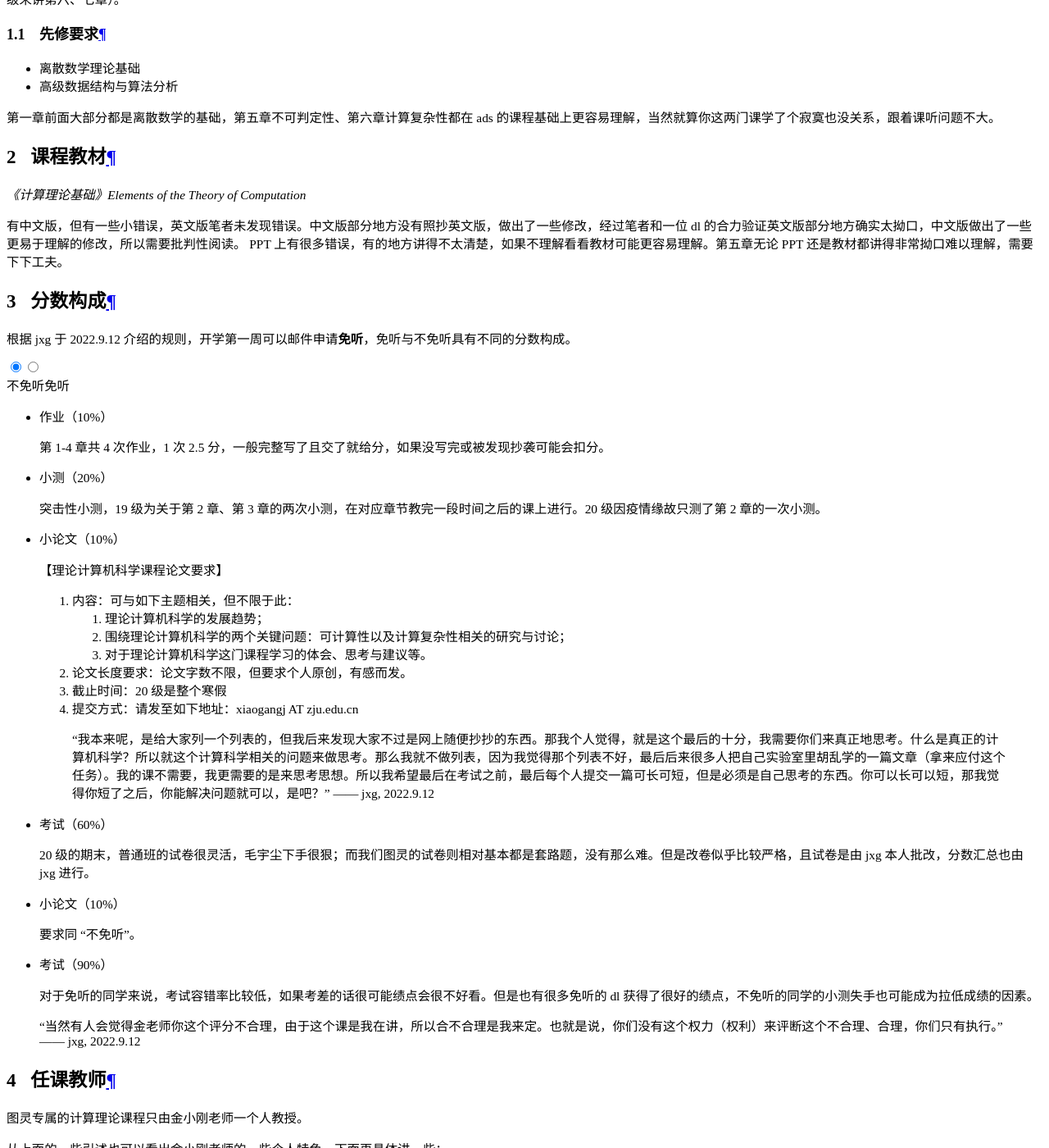
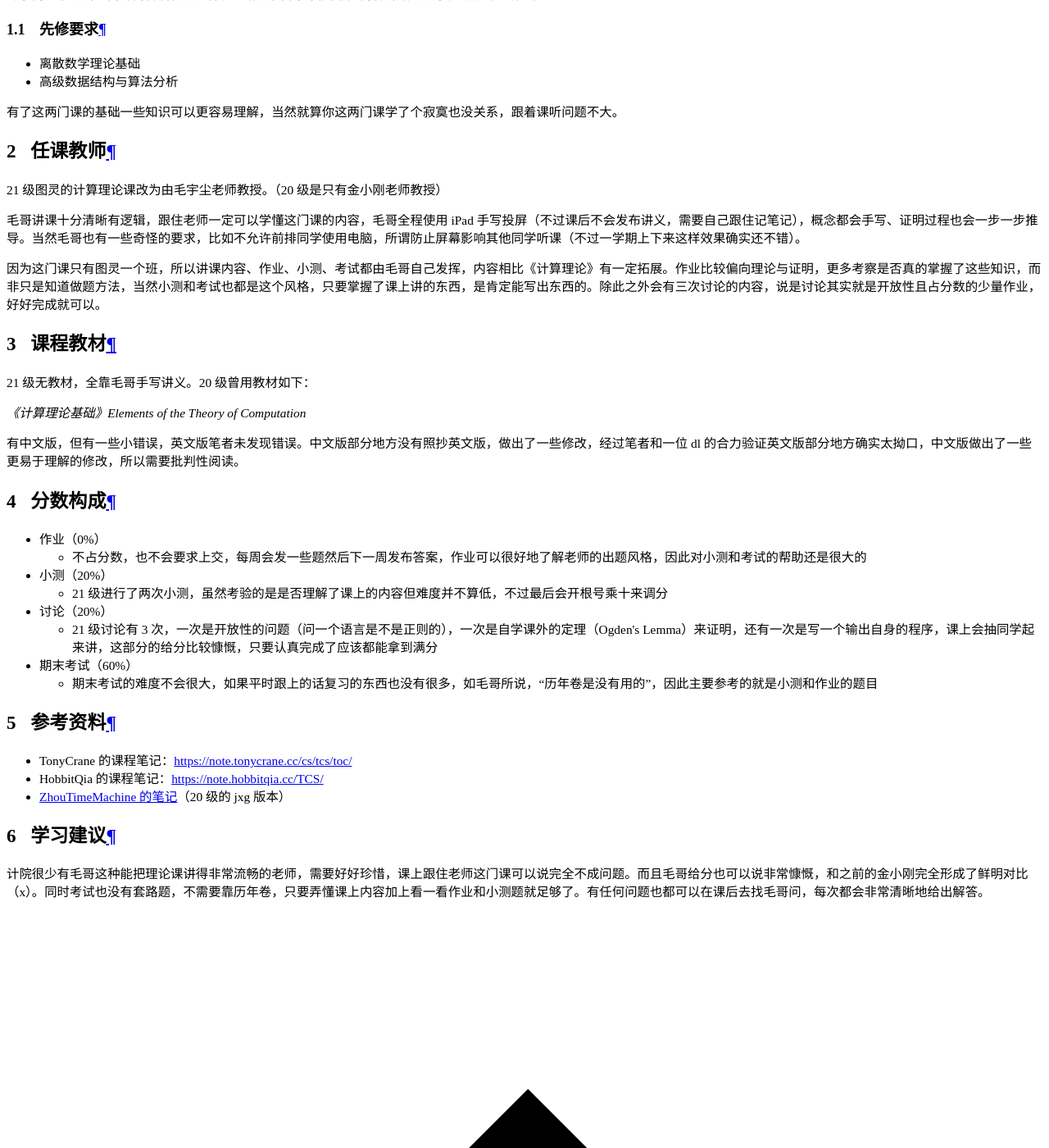
Before and after one commit to ZJU-Turing/TuringCourses, an MkDocs documentation site: the page built from docs/major_basic/theory_of_computation/index.md, in a window 1280 px wide and 1400 px high, scrolled down 18852 px. Shown: the whole window at 82% size. Built offline with MkDocs 1.6.1 and Material for MkDocs 9.7.7, drawn with Linux system fonts in a browser that asks for light colours; comment, search, counter and statistics services are not loaded; some of the changed text lies outside the part shown.

Commit message:
docs: 更新 toc、添加 ppl 课程内容 (#124)

```diff
--- a/docs/major_basic/theory_of_computation/index.md
+++ b/docs/major_basic/theory_of_computation/index.md
@@ -6,118 +6,84 @@
 <span class="badge is-badge">IS 专业基础</span>
 </div>
 
+!!! warning "21 级（23 秋冬）课程内容有较大变化，如需 20 级金小刚老师版本内容请查阅修改历史"
+
 ## 课程学习内容
 
-课程主要内容为《计算理论基础》(*Elements of the Theory of Computation*) 的前五章：
+课程主要内容为计算理论的基础知识，包括：
 
-* 第一章 集合、关系与语言
-    - 课程基本概念、常用记号和常用证明方法的说明，以及**正则表达式**、**正则语言**
-    - 定义了正则表达式，利用映射从正则表达式定义出正则语言
-    - 第一章之后，正则语言记号便不再严格，直接**使用正则表达式表示正则语言**
-* 第二章 有限自动机 (Finite Automata, FA)
-    - **确定性**和**非确定性**的有限自动机 (DFA 和 NFA)
+- 语言、自动机与正则表达式
+    - 课程基本概念、常用记号、语言的定义
+    - **确定性**和**非确定性**的有限自动机（DFA 和 NFA）
     - DFA 和 NFA 的等价性，NFA 转 DFA 的方法
-    - **正则语言**和 FA 的等价性，互相转换的方法
+    - **正则语言**的定义，正则语言和 FA 的等价性，互相转换的方法
     - 正则语言封闭运算，**泵定理** (pumping theorem)，如何证明不正则
-    - DFA 的状态最小化方法（有星号，似乎没考过）
-    - FA 相关算法（有星号，似乎没考过，但有助于复习理解，且小测出现过）
-* 第三章 上下文无关语言 (Context-Free Language, CFL)
-    - 上下文无关**语法** (CFG) 和**语法分析树** (parse tree)
-    - **下推自动机** (pushdown automata, PDA) ，PDA 和 CFG 等价性，互相转换的方法
+    - DFA 的状态最小化方法
+* 上下文无关语言 (Context-Free Language, CFL)
+    - 上下文无关**语法** (CFG) 的定义，CFG 和 CFL 的关系
+    - Chomsky 范式 (CNF)，转换 CNF 的方法
+    - **下推自动机** (pushdown automata, PDA)，PDA 和 CFG 等价性
     - CFL 封闭运算，**泵定理**，如何证明不是 CFL
-    - CFG 相关算法，Chomsky 范式 (CNF) ，CFG 转 CNF ，基于 CNF 的动态规划成员判定算法（无星号，但似乎没考过）
-* 第四章 图灵机 (Turing Machine, TM)
-    - TM, TM 的计算（**判定/半判定**语言，**计算函数**），递归函数
-    - **k-tape TM** 和 **standard TM** (STM) 的等价性，**nondeterministic TM** (NTM) 和 STM 的等价性
-    - （无限制）**语法** (grammar, or unrestricted grammar)，以及和 STM 的等价性
-    - **原始递归函数**，μ-递归函数，μ-递归和递归的等价性
-* 第五章 不可判定性 (Undecidability)
+* 图灵机 (Turing Machine, TM) 基础
+    - TM 定义、TM 构建、TM 的功能（**判定/半判定**语言，**计算函数**），递归函数
+    - 变种图灵机、非确定性图灵机与标准确定性图灵机 (STM) 的等价性
+* 不可判定性 (Undecidability)
     - Church-Turing 论题
-    - **通用图灵机** (UTM) 的编码与实现
-    - **停机问题**，递归/递归可枚举语言的封闭运算
-    - **规约**，问题的不可判定性证明
-    - 递归语言性质，**枚举**和字典序枚举，Rice 定理
-* 第六章 计算复杂性 (20 级未讲)
-* 第七章 NP 完全性 (20 级未讲)
+    - 可判定问题的图灵机构建方法与**规约**
+    - **停机问题**，及可由停机问题规约出的其他问题的不可判定性证明
+    - Rice 定理与通用的可/不可判定或半判定的证明方法
+    - 程序的自输出问题与 Recursion 定理、语言的**枚举**和字典序枚举（略讲）
+* 函数的可计算性
+    - 原始递归函数定义、μ 递归函数定义、μ 递归函数与可计算函数的等价性
+* 复杂度理论
+    - 时间复杂度，P、NP、NP 完全问题的定义及与图灵机关系
+    - SAT/3-SAT 问题、Clique 问题、Vertex Cover 问题属于 NP 完全问题的证明
+    - 空间复杂度，PSPACE、NPSPACE、EXP 问题的定义与关系
+    - Savitch's Theorem 与 Hierarchy Theorem
 
-为了向大家说明这门课内容看似少实际多、补天困难，我刻意把内容介绍写成了复习提纲的形式。上课基本讲前五章，第六、七章可能会视情况讲解（但考试基本全是前五章的内容，20 级未讲第六、七章）。
+为了向大家说明这门课内容看似少实际多、补天困难，我刻意把内容介绍写成了复习提纲的形式。
 
 ### 先修要求
 
 - 离散数学理论基础
 - 高级数据结构与算法分析
 
-第一章前面大部分都是离散数学的基础，第五章不可判定性、第六章计算复杂性都在 ads 的课程基础上更容易理解，当然就算你这两门课学了个寂寞也没关系，跟着课听问题不大。
+有了这两门课的基础一些知识可以更容易理解，当然就算你这两门课学了个寂寞也没关系，跟着课听问题不大。
+
+## 任课教师
+
+21 级图灵的计算理论课改为由毛宇尘老师教授。（20 级是只有金小刚老师教授）
+
+毛哥讲课十分清晰有逻辑，跟住老师一定可以学懂这门课的内容，毛哥全程使用 iPad 手写投屏（不过课后不会发布讲义，需要自己跟住记笔记），概念都会手写、证明过程也会一步一步推导。当然毛哥也有一些奇怪的要求，比如不允许前排同学使用电脑，所谓防止屏幕影响其他同学听课（不过一学期上下来这样效果确实还不错）。
+
+因为这门课只有图灵一个班，所以讲课内容、作业、小测、考试都由毛哥自己发挥，内容相比《计算理论》有一定拓展。作业比较偏向理论与证明，更多考察是否真的掌握了这些知识，而非只是知道做题方法，当然小测和考试也都是这个风格，只要掌握了课上讲的东西，是肯定能写出东西的。除此之外会有三次讨论的内容，说是讨论其实就是开放性且占分数的少量作业，好好完成就可以。
 
 ## 课程教材
 
+21 级无教材，全靠毛哥手写讲义。20 级曾用教材如下：
+
 *《计算理论基础》Elements of the Theory of Computation*
 
-有中文版，但有一些小错误，英文版笔者未发现错误。中文版部分地方没有照抄英文版，做出了一些修改，经过笔者和一位 dl 的合力验证英文版部分地方确实太拗口，中文版做出了一些更易于理解的修改，所以需要批判性阅读。 PPT 上有很多错误，有的地方讲得不太清楚，如果不理解看看教材可能更容易理解。第五章无论 PPT 还是教材都讲得非常拗口难以理解，需要下下工夫。
+有中文版，但有一些小错误，英文版笔者未发现错误。中文版部分地方没有照抄英文版，做出了一些修改，经过笔者和一位 dl 的合力验证英文版部分地方确实太拗口，中文版做出了一些更易于理解的修改，所以需要批判性阅读。
 
 ## 分数构成
 
-根据 jxg 于 2022.9.12 介绍的规则，开学第一周可以邮件申请**免听**，免听与不免听具有不同的分数构成。
+- 作业（0%）
+    - 不占分数，也不会要求上交，每周会发一些题然后下一周发布答案，作业可以很好地了解老师的出题风格，因此对小测和考试的帮助还是很大的
+- 小测（20%）
+    - 21 级进行了两次小测，虽然考验的是是否理解了课上的内容但难度并不算低，不过最后会开根号乘十来调分
+- 讨论（20%）
+    - 21 级讨论有 3 次，一次是开放性的问题（问一个语言是不是正则的），一次是自学课外的定理（Ogden's Lemma）来证明，还有一次是写一个输出自身的程序，课上会抽同学起来讲，这部分的给分比较慷慨，只要认真完成了应该都能拿到满分
+- 期末考试（60%）
+    - 期末考试的难度不会很大，如果平时跟上的话复习的东西也没有很多，如毛哥所说，“历年卷是没有用的”，因此主要参考的就是小测和作业的题目
 
-=== "不免听"
-
-    * 作业（10%）
-
-        第 1-4 章共 4 次作业，1 次 2.5 分，一般完整写了且交了就给分，如果没写完或被发现抄袭可能会扣分。
-
-    * 小测（20%）
-
-        突击性小测，19 级为关于第 2 章、第 3 章的两次小测，在对应章节教完一段时间之后的课上进行。20 级因疫情缘故只测了第 2 章的一次小测。
-
-    * 小论文（10%）
-
-        【理论计算机科学课程论文要求】
-
-        1. 内容：可与如下主题相关，但不限于此：
-            1. 理论计算机科学的发展趋势；
-            2. 围绕理论计算机科学的两个关键问题：可计算性以及计算复杂性相关的研究与讨论；
-            3. 对于理论计算机科学这门课程学习的体会、思考与建议等。
-        2. 论文长度要求：论文字数不限，但要求个人原创，有感而发。
-        3. 截止时间：20 级是整个寒假
-        4. 提交方式：请发至如下地址：xiaogangj AT zju.edu.cn
-
-        > “我本来呢，是给大家列一个列表的，但我后来发现大家不过是网上随便抄抄的东西。那我个人觉得，就是这个最后的十分，我需要你们来真正地思考。什么是真正的计算机科学？所以就这个计算科学相关的问题来做思考。那么我就不做列表，因为我觉得那个列表不好，最后后来很多人把自己实验室里胡乱学的一篇文章（拿来应付这个任务）。我的课不需要，我更需要的是来思考思想。所以我希望最后在考试之前，最后每个人提交一篇可长可短，但是必须是自己思考的东西。你可以长可以短，那我觉得你短了之后，你能解决问题就可以，是吧？” —— jxg, 2022.9.12
-
-    * 考试（60%）
-
-        20 级的期末，普通班的试卷很灵活，毛宇尘下手很狠；而我们图灵的试卷则相对基本都是套路题，没有那么难。但是改卷似乎比较严格，且试卷是由 jxg 本人批改，分数汇总也由 jxg 进行。
-
-=== "免听"
-
-    * 小论文（10%）
-
-        要求同 “不免听”。
-
-    * 考试（90%）
-
-        对于免听的同学来说，考试容错率比较低，如果考差的话很可能绩点会很不好看。但是也有很多免听的 dl 获得了很好的绩点，不免听的同学的小测失手也可能成为拉低成绩的因素。
-
-> “当然有人会觉得金老师你这个评分不合理，由于这个课是我在讲，所以合不合理是我来定。也就是说，你们没有这个权力（权利）来评断这个不合理、合理，你们只有执行。” —— jxg, 2022.9.12
-
-## 任课教师
-
-图灵专属的计算理论课程只由金小刚老师一个人教授。
-
-从上面的一些引述也可以看出金小刚老师的一些个人特色，下面再具体讲一些：
-
-1. jxg 前四章讲得非常清楚，笔者个人认为比毛宇尘老师讲得更清楚。
-2. jxg 第一节课可能会让部分同学血压飙升，但是之后他就不会这样上课了。（但是可能偶尔穿插5分钟的即兴）
-3. 20 级不知道是不是因为网课让 jxg 讲课太慢了，他用两节课快速过完了理解难度极高的第五章，讲得不太清楚，而这一块是必考的。
-4. 由于这门课是众所周知的图灵专属、计算理论换皮课，大家在选课上并没有选择。但是可以选择听 myc 老师的计算理论课，如果免听的话可以直接过去听，不免听的话要注意突击小测，或者听智云。
 
 ## 参考资料
-- [ZhouTimeMachine 的笔记](https://zhoutimemachine.github.io/note/courses/toc/)
+
+- TonyCrane 的课程笔记：https://note.tonycrane.cc/cs/tcs/toc/
+- HobbitQia 的课程笔记：https://note.hobbitqia.cc/TCS/
+- [ZhouTimeMachine 的笔记](https://zhoutimemachine.github.io/note/courses/toc/)（20 级的 jxg 版本）
 
 ## 学习建议
-笔者个人认为 jxg 的前 4 章加上 myc 的第 5 章授课可能是不错的选择，部分 dl 认为看教材也很不错，这本教材的中文版虽然有一些错误也还算不错，如果已经掌握了看英文教材的能力那么看英文教材再好不过了，也有部分 dl 认为教材太老太绕，那么可以看一些别的参考书。
 
-如果有的题目技巧性非常强让你写不出来，也不必心态爆炸，毕竟理论计算机科学确实很多地方是很讲究灵感的，可计算性理论、计算复杂性理论也有很多问题非常困难甚至尚未解决，一道题可能加了一个约束就从简单题变成了未决题。这门课正如名字所说，是一门“导引”，有的人可能就此打开了理论计算机科学的大门，有的人可能借此意识到自己的门被锁死了，这都是有意义的。曾有佬云，“小学奥数” 。所以能为则为之，不能为也要做好心理准备，学得差不多也就行。
-
-免听的同学建议平时还是要学，否则可能会被温水煮青蛙，而这门课平时不学最后补天是非常困难的，成绩可能非常难看。建议如果不喜欢金小刚老师的授课特色，可以选择毛宇尘老师的《计算理论》进行旁听。考试要注意，免听的 90% 注定了低容错率，平时免听换来的时间需要用来更好地学习，不要仅仅是耗散在隐危之上、安逸之中了。
-
-**考前建议一定要看看历年卷**。金小刚老师还是喜欢出套路题的，可能面向历年卷的复习拟合度会非常高。同时金小刚老师最后一节课可能会讲解一些题目，要认真听，漏题不至于，但是对单纯解题能力的提高还是很有帮助的。
+计院很少有毛哥这种能把理论课讲得非常流畅的老师，需要好好珍惜，课上跟住老师这门课可以说完全不成问题。而且毛哥给分也可以说非常慷慨，和之前的金小刚完全形成了鲜明对比（x）。同时考试也没有套路题，不需要靠历年卷，只要弄懂课上内容加上看一看作业和小测题就足够了。有任何问题也都可以在课后去找毛哥问，每次都会非常清晰地给出解答。
--- /dev/null
+++ b/docs/major_module/principle_of_programming_languages/index.md
@@ -0,0 +1,77 @@
+---
+abbrs:
+    - ppl
+---
+
+# 编程语言原理
+<div class="badges">
+<span class="badge cs-badge">CS 专业模块-计算机科学</span>
+<span class="badge is-badge">IS 专业选修</span>
+</div>
+
+## 课程学习内容
+
+这门课从 20 级（22 秋冬）开始内容大改，讲授 PL 领域的基础知识，并且 21 级开始从“程序设计方法学”改名为了“编程语言原理”（PPL），内容大致如下：
+
+- lambda 演算
+    - 基本的 lambda 演算记法与运算，三种等价关系与规约
+    - lambda 演算表示布尔值，Church 自然数
+- 抽象语法树与归纳法
+    - 抽象语法树与抽象绑定树的定义
+    - 归纳推理的基本知识，归纳定义等
+- 静态语义与动态语义
+    - 给定语言的静态语义表示方法与一些类型相关的定理
+    - 结构化动态语义、上下文动态语义及相关定理
+    - 类型安全的定义
+- 函数与递归
+    - 将函数引入语言定义中，给出静/动态语义，引入高阶函数
+    - 带有递归运算的 Gödel's System T
+- 数据类型
+    - 有限数据类型，积类型与和类型
+    - 无限数据类型，泛型、归纳类型、余归纳类型
+- PCF 递归系统
+    - PCF 语法，不动点算子，规约方法
+- 并行
+- 多态、协程（课程目录里有但完全没讲）
+
+### 先修要求
+
+至少要会 C 语言，其他没有什么特别的先修要求。如果有了解过 lambda 演算或者一些函数式编程语言会对理解课程内容有很大帮助。
+
+## 任课教师
+
+这门课只有翁恺老师教授。
+
+虽然大翁老师在 C 语言这种基础课上久负盛名，但从这门课中就可以看出大翁老师早已“晚节不保”，对于教学也已经不上心了。这门课讲的不能说是一塌糊涂，但确实和计院平均授课水平相差无几。如果你是奔着学习 PL 知识或者奔着听“网红”翁恺老师讲课的话，建议先避雷。
+
+## 课程教材
+
+***实用编程语言理论基础（原书第2版），Robert Harper 著***
+
+即 [PFPL](https://www.cs.cmu.edu/~rwh/pfpl/)，机械工业出版社有中文版，是比较经典的 PL 教材，但内容个人感觉比较晦涩抽象，连大翁老师也评价这本书既不实用也不基础。不过课程的绝大部分内容还是照着这本书抄的，鉴于大翁老师自己也并不很懂 PPL 而且 PPT 笔者感觉大部分都是对于这本书的拙劣机翻，所以只针对于授课内容而言，看一看这本书还是可以的。
+
+***程序设计语言理论（第二版），陈意云、张昱著***
+
+另一本大翁老师推荐的教材，笔者没看过，但很明显 PCF 的部分应该是出于这本书，所以在课程上和其他部分有着非常强的割裂感。
+
+## 分数构成
+
+- 课内成绩（10%）
+    - 包括小测、提问、点名，但实际上 21 级只进行过两次极为简单的开课小测，以及几次随机抽人提问
+- 作业（40%）
+    - 完全由助教命题，21 级有四次作业，每次作业都会有很多扩展知识以及指导，认真做可以学到很多（~~感觉比听课有用~~）
+- 期末考试（50%）
+    - 21 级半开卷，可以带一张 A4 纸，不过鉴于大翁老师只会出自己会的题，所以其实 A4 没什么大用，很多题都是 PPT 上出现过的简单例子
+
+## 参考资料
+
+- TonyCrane 的课程笔记：https://note.tonycrane.cc/cs/pl/ppl/
+- 咸鱼暄（20 级助教）的笔记：https://xuan-insr.github.io/pl/ppl_notes/
+- 20 级的实验仓库：https://github.com/ZJU-PPL
+    - 21 级大翁老师直接删掉了全部实验内容，不过 20 级的实验仍在开放，使用 GitHub Action 来进行评测，三个实验均使用 OCaml 语言，感兴趣的可以看一看
+
+## 学习建议
+
+只针对这门课而言，拿高分还是比较轻松的，毕竟大翁老师现在的风评已经基本只靠给分高来维持了。小测只要赶上了就几乎满分，不过大翁老师会在上课前开启学在浙大小测且不通知，在刚上课时结束小测，或者提交人数达到一定比例了也会提前关闭小测，还需要多加注意（或者结束后找老师 argue）。作业助教的起评分已经很高，而且作业文档里面有很多的指导性内容，只要认真做、肯学新内容，作业当然也不成问题。期末考试上面也说过了，题目都是极为简单的题目，甚至可以说是 PPT 例题抄写，而且还可以带一张 A4 纸，所以可以说基本完全不必担心。
+
+就这门课学习而言，虽然不太好说“不建议听课”这种话，但是纯听课确实是学不懂这门课的，以及听课的时候也不要抱有什么期待。在大翁老师的课堂上你可以收获包括且不限于：大翁老师经典小故事集、和下发内容不一样的 PPT、LaTeX 公式混乱一坨的 PPT、对着第一页 PPT 吹水一个小时、念机翻得毫无逻辑的 PPT、抄两本不同教材导致的前后章节完全割裂、并行专题只吹水各种语言并行大概怎么写。种种迹象表明课堂质量已经趋于计院平均水平，所以想要学习 PL 知识还是得靠自学，并且祈求有更专业的老师来教这门课。不过为了避免错过小测和随机提问，建议还是得到课（苦笑）。
--- a/mkdocs.yml
+++ b/mkdocs.yml
@@ -82,7 +82,7 @@
     - major_module/index.md
     - 数值分析: major_module/numerical_analysis/index.md
     - 应用运筹学基础: major_module/applied_operations_research/index.md
-    - 程序设计方法学: major_module/programming_principle/index.md
+    - 编程语言原理: major_module/principle_of_programming_languages/index.md
     - 计算机科学思想史: major_module/history_of_cs_ideas/index.md
     - 数据挖掘导论: major_module/data_mining/index.md
     - 汇编与接口: major_module/assembly_interface/index.md
```
Also changed, not shown: docs/major_elective/index.md (+1 -1 lines), docs/major_module/index.md (+1 -1 lines), docs/major_module/programming_principle/index.md (deleted, +0 -6 lines).
